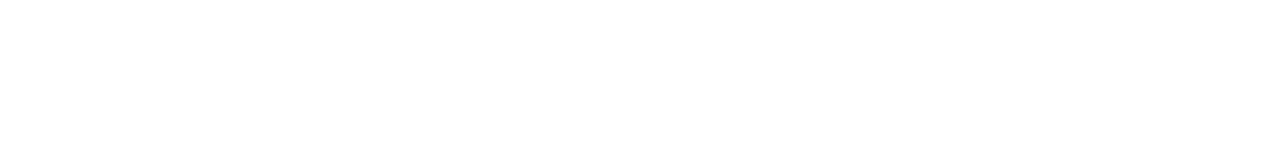
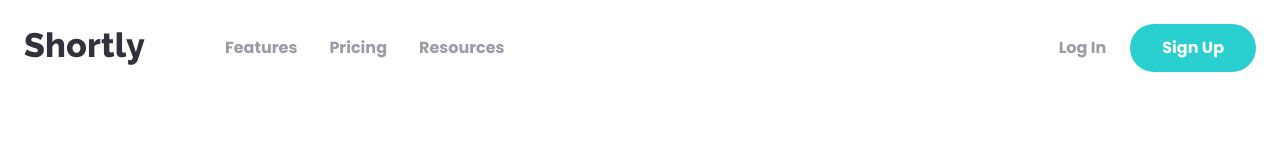
Before and after one commit to jensuki/Short.ly-Project, a website: page index.html in a window 1280 px wide. Drawn offline with Linux system fonts and the light colour scheme.

Commit message:
nav container with flex contained left and right menu

```diff
--- a/index.html
+++ b/index.html
@@ -14,7 +14,32 @@
 </head>
 
 <body>
+    <!-- nav container -->
+    <nav class="relative container mx-auto p-6">
+        <!-- flex container for all nav items -->
+        <div class="flex items-center justify-between">
+            <!-- flex container for logo + menu (left) -->
+            <div class="flex items-center space-x-20">
+                <!-- logo -->
+                <img src="images/logo.svg" alt="">
+                <!-- menu -->
+                <div class="hidden space-x-8 font-bold lg:flex">
+                    <a href="" class="text-grayishViolet hover:text-veryDarkViolet">Features</a>
+                    <a href="" class="text-grayishViolet hover:text-veryDarkViolet">Pricing</a>
+                    <a href="" class="text-grayishViolet hover:text-veryDarkViolet">Resources</a>
+                </div>
+            </div>
+            <!--  flex container for buttons (right) -->
+            <div class="hidden items-center space-x-6 font-bold text-grayishViolet lg:flex">
+                <a href="#" class="hover:text-veryDarkViolet">Log In</a>
+                <a href="" class="px-8 py-3 font-bold text-white bg-cyan rounded-full hover:opacity-70">Sign Up</a>
+            </div>
 
+            <!-- @todo hamburger menu -->
+        </div>
+
+        <!-- @todo mobile menu -->
+    </nav>
 </body>
 
 </html>
```
Also changed, not shown: css/style.css.
